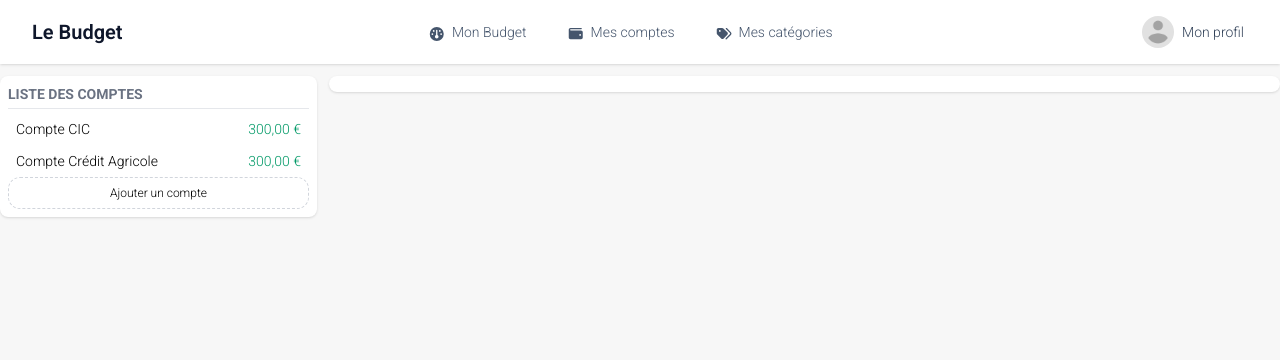
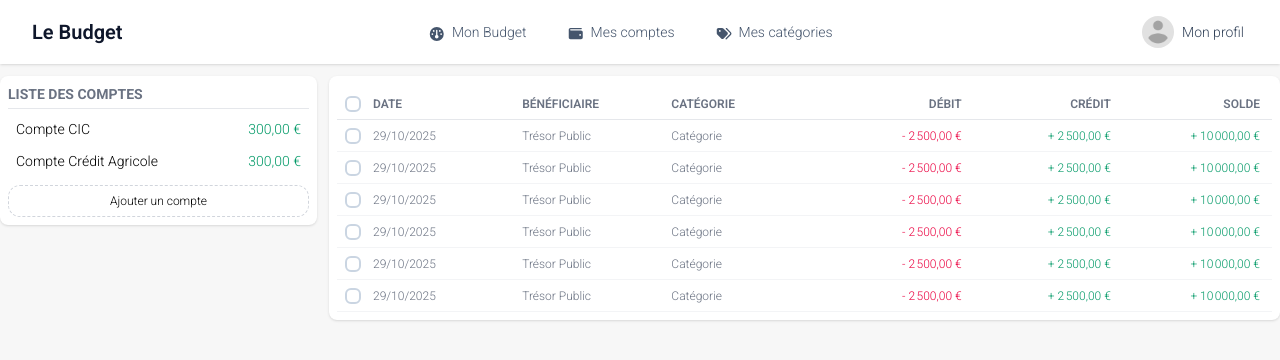
Before and after one commit to valcriss/le-budget, an Angular app in the folder frontend/: page /accounts/1 in a window 1280 px wide. Shown: the top 360 px of the page. Built offline with nearby package versions, Linux system fonts and the light colour scheme.

Commit message:
feat: implement account table and transaction components for enhanced account management

```diff
--- /dev/null
+++ b/frontend/src/app/components/account/account-table/account-table.html
@@ -0,0 +1,29 @@
+<div>
+    <div class="flex flex-row px-2 h-8 text-xs font-semibold uppercase text-gray-500 mt-1 border-b border-gray-200">
+        <div class="basis-0 flex items-center"><app-checkbox></app-checkbox></div>
+        <div class="basis-6/12 md:basis-2/12 flex items-center px-1">Date</div>
+        <div class="basis-3/12 md:basis-2/12 flex items-center px-1">
+            Bénéficiaire
+        </div>
+        <div class="hidden basis-3/12 md:basis-2/12 md:flex items-center px-1">
+            Catégorie
+        </div>
+        <div class="hidden basis-3/12 md:basis-2/12 md:flex items-center justify-end px-1 text-right">
+            Débit
+        </div>
+        <div class="hidden basis-3/12 md:basis-2/12 md:flex items-center justify-end px-1 text-right">
+            Crédit
+        </div>
+        <div class="basis-3/12 md:basis-2/12 flex items-center justify-end px-1 text-right">
+            Solde
+        </div>
+    </div>
+    <div>
+        <app-account-transaction></app-account-transaction>
+        <app-account-transaction></app-account-transaction>
+        <app-account-transaction></app-account-transaction>
+        <app-account-transaction></app-account-transaction>
+        <app-account-transaction></app-account-transaction>
+        <app-account-transaction></app-account-transaction>
+    </div>
+</div>
--- /dev/null
+++ b/frontend/src/app/components/account/account-transaction/account-transaction.html
@@ -0,0 +1,21 @@
+    <div class="flex flex-row px-2 h-8 text-xs text-gray-500 border-b border-gray-100">
+        <div class="basis-0 flex items-center"><app-checkbox></app-checkbox></div>
+        <div class="basis-6/12 md:basis-2/12 flex items-center px-1">{{ transaction.date }}</div>
+        <div class="basis-3/12 md:basis-2/12 flex items-center px-1">
+            {{ transaction.label }}
+        </div>
+        <div class="hidden basis-3/12 md:basis-2/12 md:flex items-center px-1">
+            {{ transaction.category }}</div>
+        <div class="hidden basis-3/12 md:basis-2/12 md:flex items-center justify-end px-1 text-right"
+             [class]="getAmountClass(transaction.debit)">
+            {{ formatCurrencyWithSign(transaction.debit, false) }}
+        </div>
+        <div class="hidden basis-3/12 md:basis-2/12 md:flex items-center justify-end px-1 text-right"
+             [class]="getAmountClass(transaction.credit)">
+            {{ formatCurrencyWithSign(transaction.credit) }}
+        </div>
+        <div class="basis-3/12 md:basis-2/12 flex items-center justify-end px-1 text-right"
+             [class]="getAmountClass(transaction.balance)">
+            {{ formatCurrencyWithSign(transaction.balance) }}
+        </div>
+    </div>
--- /dev/null
+++ b/frontend/src/app/components/account/account-transaction/account-transaction.ts
@@ -0,0 +1,31 @@
+import { Component, Input } from '@angular/core';
+import { Checkbox } from '../../ui/checkbox/checkbox';
+import { formatCurrencyWithSign, getAmountClass } from '../../../shared/formatters';
+
+@Component({
+  selector: 'app-account-transaction',
+  imports: [Checkbox],
+  templateUrl: './account-transaction.html',
+  styleUrl: './account-transaction.css'
+})
+export class AccountTransaction {
+  // Accept a transaction object from the parent. Provide a safe default so the
+  // component can render standalone in stories/tests.
+  @Input() transaction: any = {
+    date: '29/10/2025',
+    label: 'Trésor Public',
+    category: 'Catégorie',
+    debit: -2500,
+    credit: 2500,
+    balance: 10000,
+  };
+
+  // Expose helpers so templates can call them directly.
+  formatCurrencyWithSign(value?: string | number, showPlus = true) {
+    return formatCurrencyWithSign(value, showPlus);
+  }
+
+  getAmountClass(value?: string | number) {
+    return getAmountClass(value);
+  }
+}
--- a/frontend/src/app/components/accounts/accounts-list/accounts-list.html
+++ b/frontend/src/app/components/accounts/accounts-list/accounts-list.html
@@ -9,6 +9,7 @@
     <div class="basis-9/12 text-sm">Compte Crédit Agricole</div>
     <div class="basis-3/12 text-right text-sm" [class]="getAmountClass(300)">{{ formatCurrencyWithSign(300) }}</div>
 </div>
+<div class="h-2"></div>
 <div class="flex flex-row h-8">
     <button class="w-full text-xs hover:bg-gray-50 cursor-pointer border-dashed hover:border-solid border border-gray-300 rounded-xl p-2 h-8 flex items-center justify-center">Ajouter un compte</button>
 </div>
--- a/frontend/src/app/pages/account-page/account-page.html
+++ b/frontend/src/app/pages/account-page/account-page.html
@@ -8,7 +8,7 @@
     </div>
     <div class="basis-full md:basis-9/12">
       <app-ui-card>
-
+        <app-account-table></app-account-table>
       </app-ui-card>
     </div>
   </div>
--- a/frontend/src/app/pages/account-page/account-page.ts
+++ b/frontend/src/app/pages/account-page/account-page.ts
@@ -2,10 +2,10 @@ import { Component } from '@angular/core';
 import { Header } from '../../components/ui/header/header';
 import { UiCard } from '../../components/ui/ui-card/ui-card';
 import { AccountsList } from '../../components/accounts/accounts-list/accounts-list';
-
+import { AccountTable } from '../../components/account/account-table/account-table';
 @Component({
   selector: 'app-account-page',
-  imports: [Header, UiCard, AccountsList],
+  imports: [Header, UiCard, AccountsList, AccountTable],
   templateUrl: './account-page.html',
   styleUrl: './account-page.css'
 })
```
Also changed, not shown: frontend/src/app/components/account/account-table/account-table.ts (added, +13 -0 lines), frontend/src/app/components/account/account-table/account-table.css (added), frontend/src/app/components/account/account-transaction/account-transaction.css (added), 2 other files (tests, documents, lock files or other folders).
